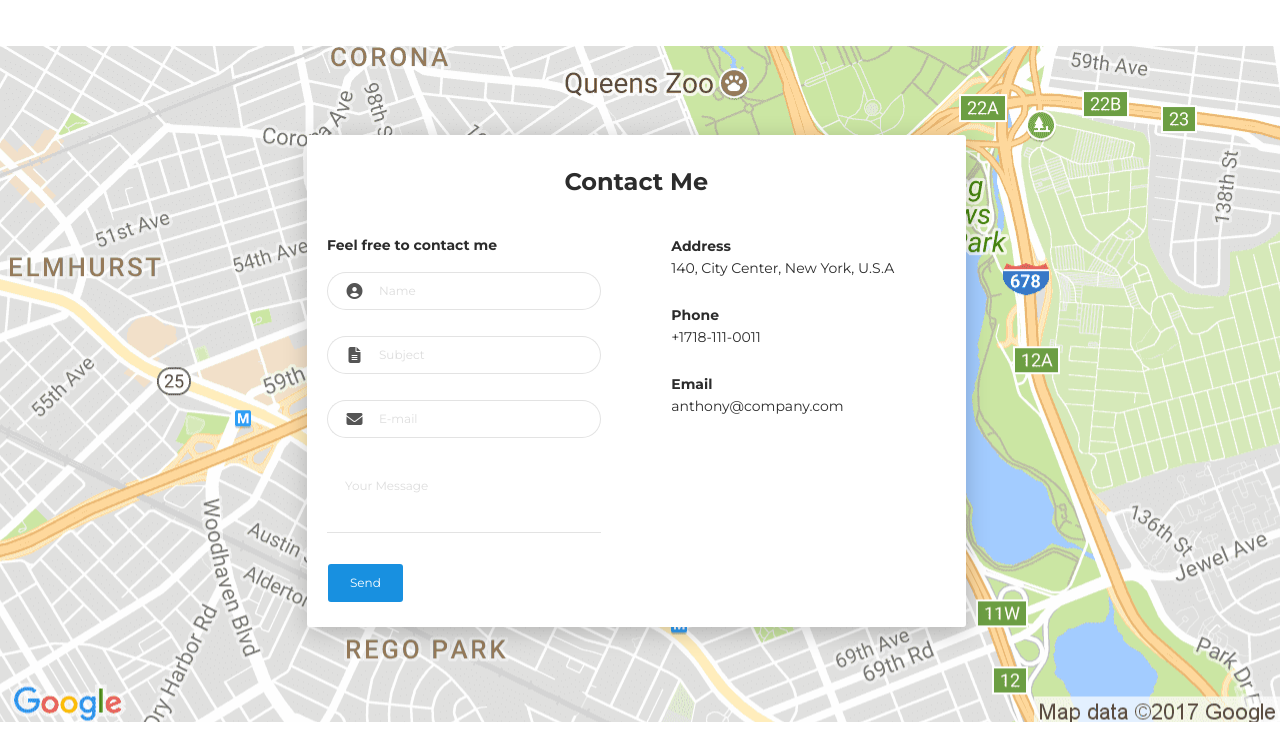
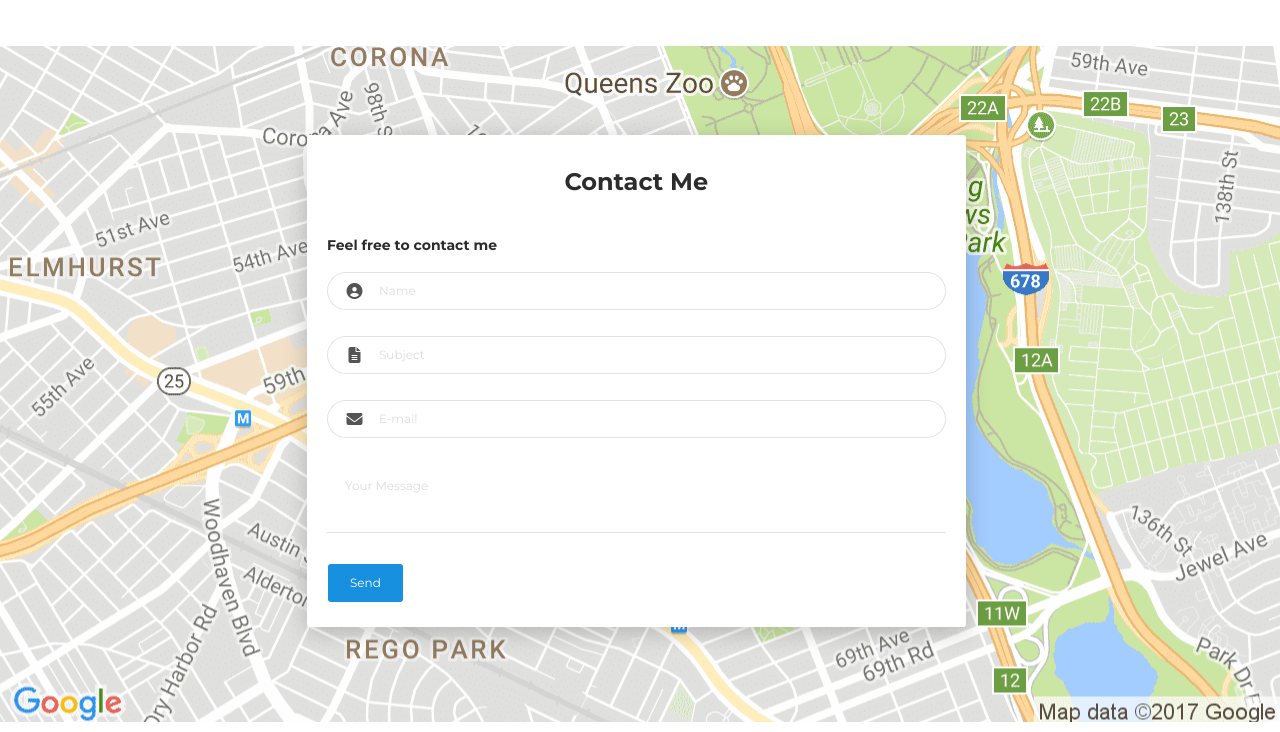
Before and after one commit to denniszubov/Personal-Website, a Flask app: page / in a window 1280 px wide. Shown: the part 4326-5058 px from the top of the page. Run offline with Flask 2, Linux system fonts and the light colour scheme; some libraries are stand-ins or nearby versions.

Commit message:
Update contact form

```diff
--- a/templates/index.html
+++ b/templates/index.html
@@ -410,7 +410,7 @@
             <div class="card mb-0" data-aos="zoom-in">
               <div class="h4 text-center title">Contact Me</div>
               <div class="row">
-                <div class="col-md-6">
+                <div class="col-md-12">
                   <div class="card-body">
                     <form action="https://formspree.io/your@email.com" method="POST">
                       <div class="p pb-3"><strong>Feel free to contact me </strong></div>
@@ -450,16 +450,6 @@
                     </form>
                   </div>
                 </div>
-                <div class="col-md-6">
-                  <div class="card-body">
-                    <p class="mb-0"><strong>Address </strong></p>
-                    <p class="pb-2">140, City Center, New York, U.S.A</p>
-                    <p class="mb-0"><strong>Phone</strong></p>
-                    <p class="pb-2">+1718-111-0011</p>
-                    <p class="mb-0"><strong>Email</strong></p>
-                    <p>anthony@company.com</p>
-                  </div>
-                </div>
               </div>
             </div>
           </div>
```
